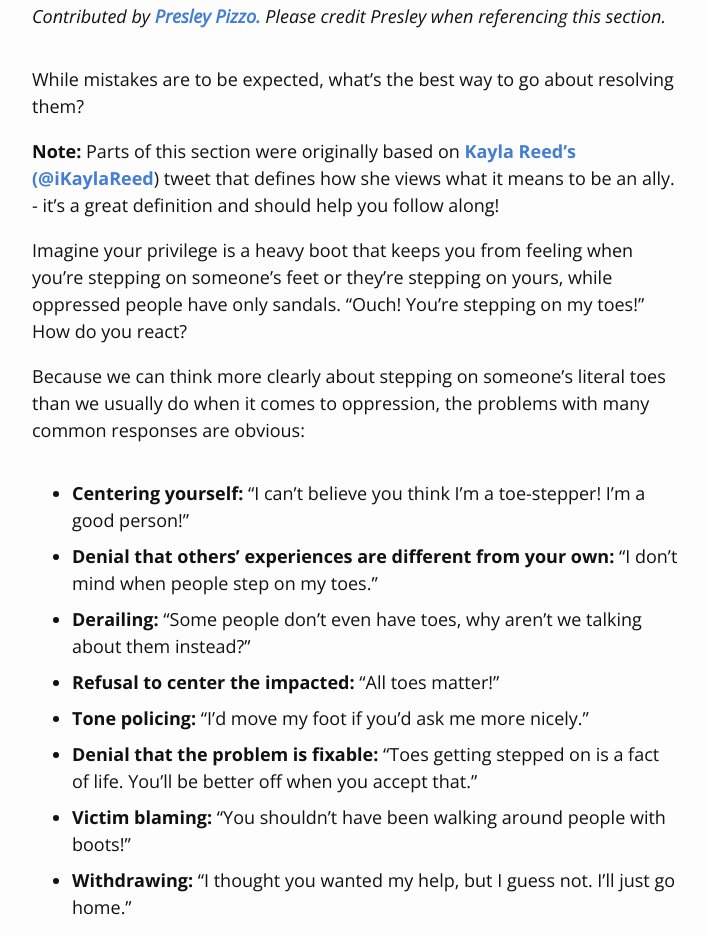
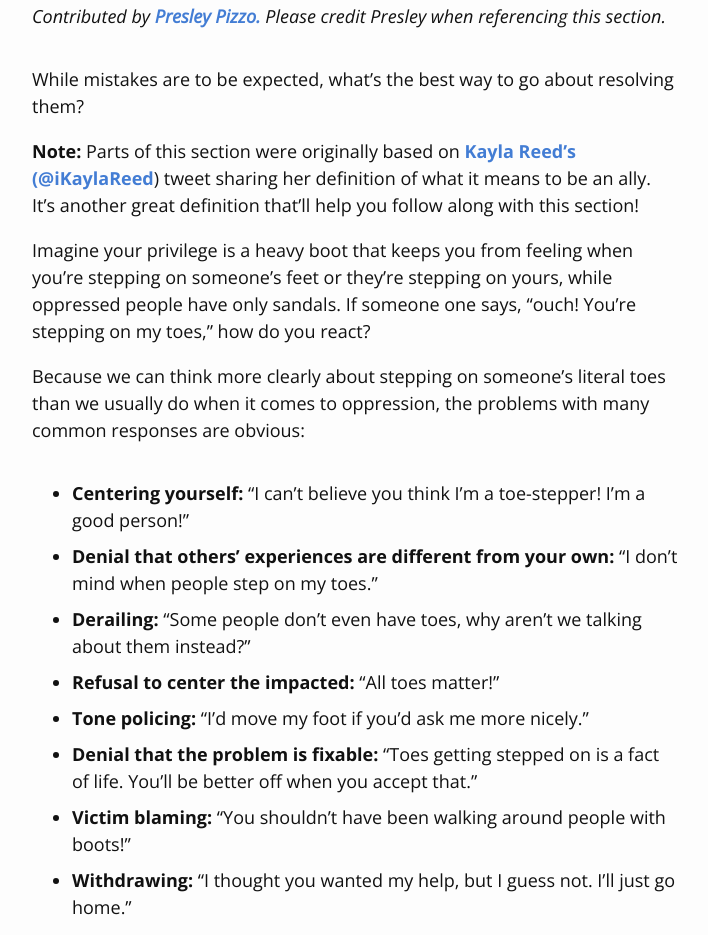
Before and after one commit to almnt/guide-to-allyship, an Eleventy site: page src/index.html in a window 1280 px wide. Shown: the part 6746-7681 px from the top of the page, without its empty margins (285-993 px from the left). Built offline with nearby package versions, Linux system fonts and the light colour scheme; Eleventy itself is replaced by a stand-in of ours; files that its build step writes are made by us from their sources; what eleventy-plugin-sass would draw is missing.

Commit message:
:speech_balloon: Update copy for boots and sandals section

```diff
--- a/src/index.html
+++ b/src/index.html
@@ -152,10 +152,9 @@ layout: layouts/base.html
     <p>While mistakes are to be expected, what’s the best way to go about resolving them?</p>
 
     <p><strong>Note:</strong> Parts of this section were originally based on
-    <a href="https://twitter.com/iKaylaReed/status/742243143030972416" target="_blank">Kayla Reed’s (<a href="https://twitter.com/iKaylaReed" target="_blank">@iKaylaReed</a>) tweet that defines how she views what it means to be an ally.</a> -
-      it’s a great definition and should help you follow along!</p>
+    <a href="https://twitter.com/iKaylaReed/status/742243143030972416?utm_source=guidetoallyship" target="_blank">Kayla Reed’s (<a href="https://twitter.com/iKaylaReed?utm_source=guidetoallyship" target="_blank">@iKaylaReed</a>) tweet sharing her definition of what it means to be an ally.</a> It’s another great definition that’ll help you follow along with this section!</p>
 
-    <p>Imagine your privilege is a heavy boot that keeps you from feeling when you’re stepping on someone’s feet or they’re stepping on yours, while oppressed people have only sandals. “Ouch! You’re stepping on my toes!” How do you react?</p>
+    <p>Imagine your privilege is a heavy boot that keeps you from feeling when you’re stepping on someone’s feet or they’re stepping on yours, while oppressed people have only sandals. If someone one says, “ouch! You’re stepping on my toes,” how do you react?</p>
 
     <p>Because we can think more clearly about stepping on someone’s literal toes than we usually do when it comes to oppression, the problems with many common responses are obvious:</p>
 
```
